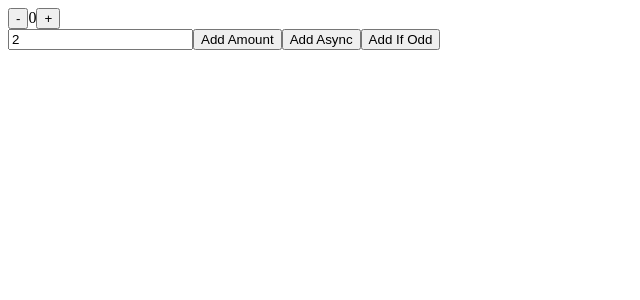
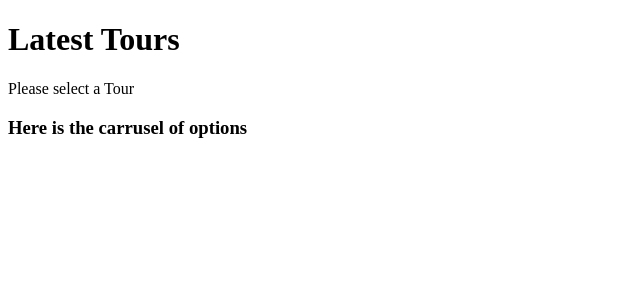
Before and after one commit to marilirulita/Booking-Tours-Front-End, a React (Create React App) app: page / in a window 1280 px wide. Shown: the top 300 px of the page, without its empty margins (0-640 px from the left). Built offline with nearby package versions, Linux system fonts and the light colour scheme; the HTML template or start-up script is replaced by a standard one.

Commit message:
add main component file and set as root page

```diff
--- a/src/App.js
+++ b/src/App.js
@@ -1,13 +1,13 @@
 import React from 'react';
 import { Routes, Route } from 'react-router-dom';
-import { Counter } from './components/Counter';
+import Main from './components/Main';
 
 function App() {
   return (
     <div className="App">
       <header className="App-header">
         <Routes>
-          <Route path="/" element={<Counter />} />
+          <Route path="/" element={<Main />} />
         </Routes>
       </header>
     </div>
--- /dev/null
+++ b/src/components/Main.js
@@ -0,0 +1,18 @@
+const Main = () => {
+  const tours = [];
+
+  return (
+    <div>
+      <header>
+        <h1>Latest Tours</h1>
+        <p>Please select a Tour</p>
+      </header>
+      <div>
+        <h3>Here is the carrusel of options</h3>
+        {tours.map((tour) => <p key={tour.id}>{tour.title}</p>)}
+      </div>
+    </div>
+  );
+};
+
+export default Main;
```
